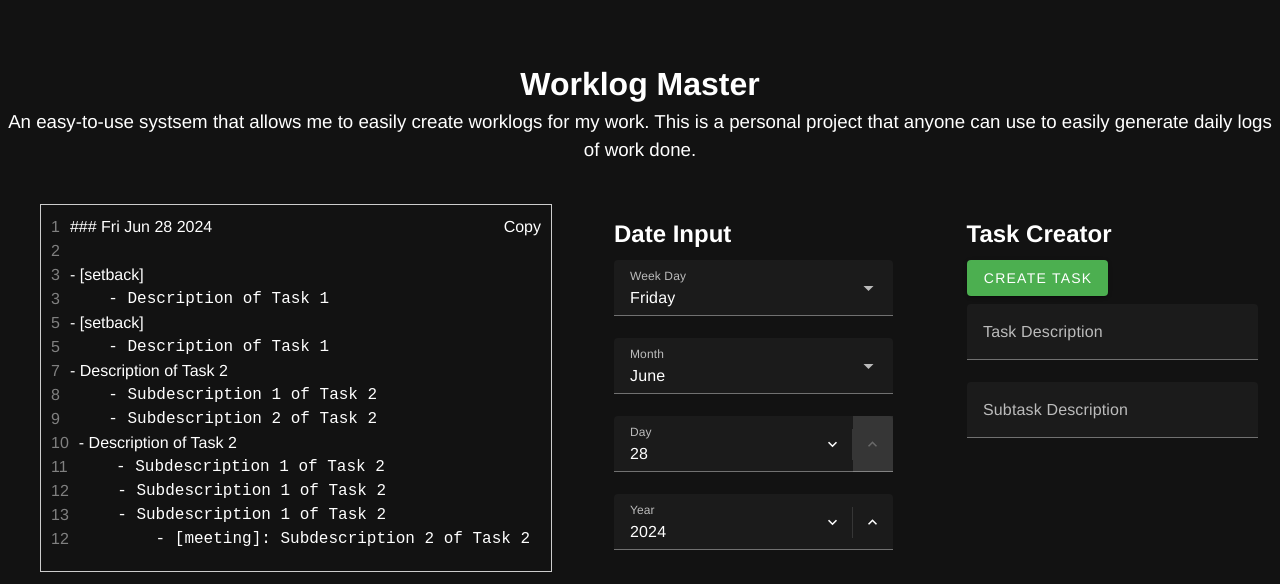
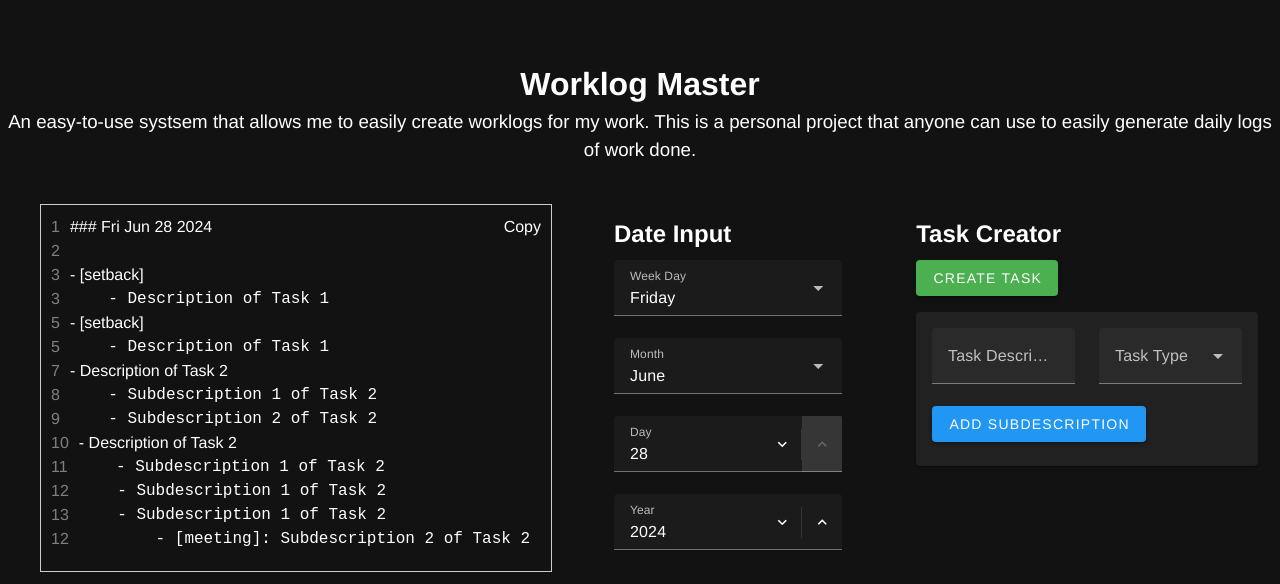
Before and after one commit to IanTapply22/Worklog-Master, a Vue app: page / in a window 1280 px wide. Shown: the top 584 px of the page. Built offline with nearby package versions, Linux system fonts and the light colour scheme.

Commit message:
Add more buttons and functionality to task creator

```diff
--- a/src/components/TaskCreator.vue
+++ b/src/components/TaskCreator.vue
@@ -2,22 +2,70 @@
     <v-row>
         <v-col cols="12">
             <h2 class="text-left pb-2">Task Creator</h2>
-            <v-btn class="d-flex justify-start mb-2" color="green" @click="taskCount++">Create Task</v-btn>
+            <v-btn class="d-flex justify-start mb-4" color="green" @click="addTask">Create Task</v-btn>
 
-            <div v-for="(task, index) in taskCount" :key="index">
-                <v-text-field label="Task Description" ></v-text-field>
-                <v-text-field label="Subtask Description" ></v-text-field>
+            <div v-for="(task, index) in tasks" :key="index" class="mt-3">
+                <v-card>
+                    <v-card-title>
+                        <h3>{{ shortenDescription(task.description) }}</h3>
+                    </v-card-title>
+                    <v-card-text>
+                        <v-row>
+                            <v-col cols="12" md="6">
+                                <v-text-field label="Task Description" outlined v-model="task.description" clearable></v-text-field>
+                            </v-col>
+                            <v-col cols="12" md="6">
+                                <v-select label="Task Type" outlined :items="taskTypes" v-model="task.type"></v-select>
+                            </v-col>
+                        </v-row>
+                        <v-btn class="d-flex justify-start mb-2" color="blue" @click="addSubdescription(index)">Add Subdescription</v-btn>
+                        <div v-for="(sub, subIndex) in task.subdescriptions" :key="`sub-${subIndex}`">
+                            <v-text-field label="Subdescription" outlined v-model="sub.description"></v-text-field>
+                        </div>
+                    </v-card-text>
+                </v-card>
             </div>
         </v-col>
     </v-row>
 </template>
 
 <script>
+import { TaskType } from '../types/TaskType';
+
 export default {
     data() {
         return {
-            taskCount: 1,
+            tasks: [
+                {
+                    description: '',
+                    type: null,
+                    subdescriptions: [],
+                },
+            ],
+            taskTypes: Object.keys(TaskType).map(key => ({
+                title: key,
+            })),
         };
+    },
+    methods: {
+        addTask() {
+            this.tasks.push({
+                title: '',
+                type: null,
+                subdescriptions: [],
+            });
+        },
+        addSubdescription(taskIndex) {
+            this.tasks[taskIndex].subdescriptions.push({
+                description: '',
+            });
+        },
+        shortenDescription(description) {
+            if (description.length > 20) {
+                return `${description.substring(0, 20)}...`;
+            }
+            return description;
+        },
     },
 };
 </script>
```
